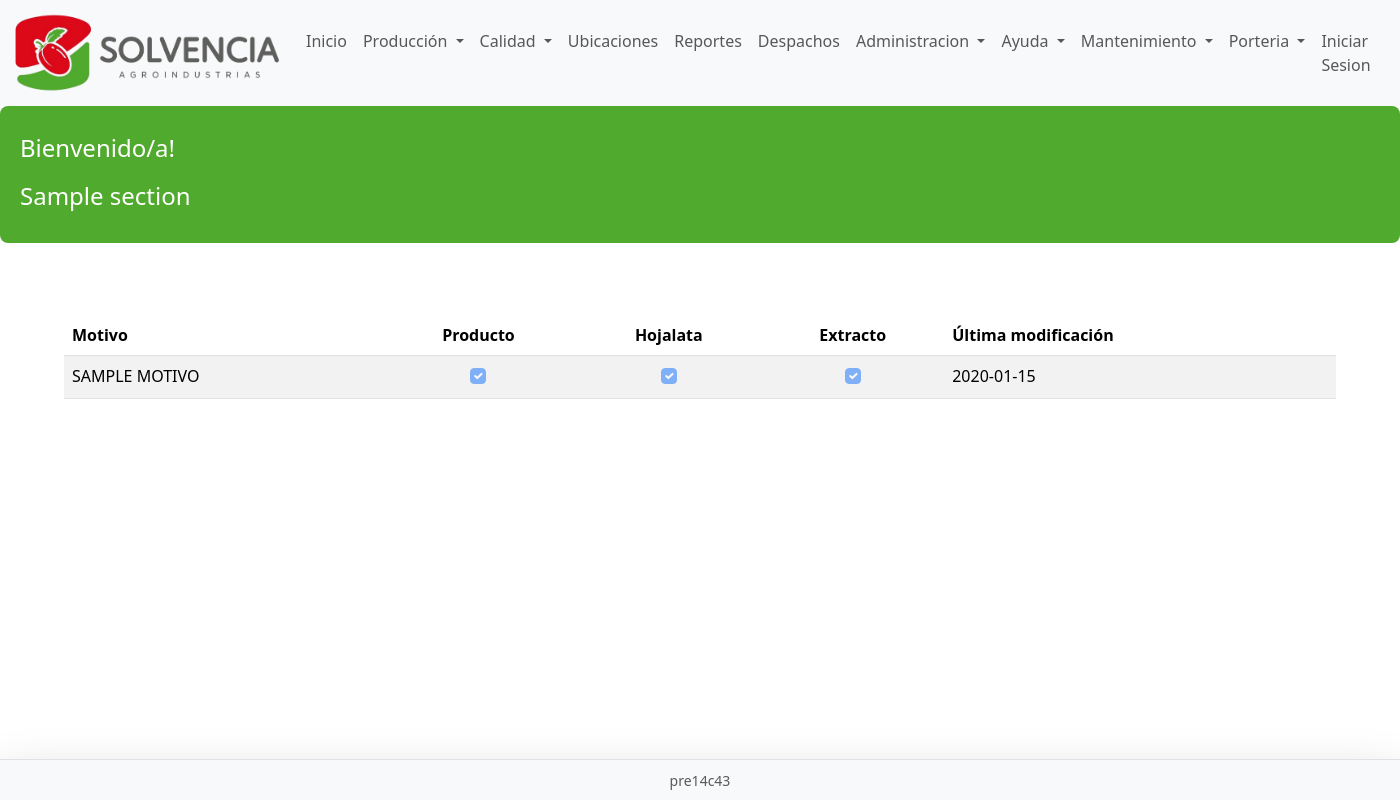
After one commit to ldgss/laudos, a Flask app: template templates/motivosdebloqueo/index.html in a window 1400 px wide. The commit adds this page. Run offline with Flask 3, Linux system fonts and the light colour scheme; the template is opened without the code that fills it: most values are stand-ins (such as "Sample title", 1, 10 or a date in 2020); parts of the project's set-up code (start-up, migrations or seed data) failed here and were passed over.

Commit message:
mostrar motivos de bloqueo

```diff
--- a/app.py
+++ b/app.py
@@ -27,8 +27,9 @@ from routes import bascula
 from routes import retiro
 from routes import hojalata
 from routes import hys
+from routes import energia
 from routes import vencimientos
-from routes import energia
+from routes import motivosdebloqueo
 from routes import intervenciones
 from routes import etiquetasystickers
 from routes import ayuda
@@ -115,6 +116,7 @@ app.register_blueprint(retiro.retiro_bp)
 app.register_blueprint(hojalata.hojalata_bp)
 app.register_blueprint(hys.hys_bp)
 app.register_blueprint(vencimientos.vencimientos_bp)
+app.register_blueprint(motivosdebloqueo.motivosdebloqueo_bp)
 app.register_blueprint(energia.energia_bp)
 app.register_blueprint(intervenciones.intervenciones_bp)
 app.register_blueprint(etiquetasystickers.etiquetasystickers_bp)
--- /dev/null
+++ b/routes/motivosdebloqueo.py
@@ -0,0 +1,26 @@
+from flask import render_template
+from flask import redirect
+from flask import url_for
+from utils import helpers
+from flask import Blueprint
+from models import mod_motivosdebloqueo
+from flask import flash
+from flask import request
+from flask import session
+
+
+motivosdebloqueo_bp = Blueprint("motivosdebloqueo", __name__)
+# cantidad para paginacion
+resultados_por_pagina = 20
+title = "Motivos de bloqueo"
+
+@motivosdebloqueo_bp.get("/motivosdebloqueo")
+def motivosdebloqueo():
+    if helpers.session_on():
+        section = "Listado de motivos de bloqueo"
+        motivosdebloqueo = mod_motivosdebloqueo.get_motivosdebloqueo()
+        return render_template("motivosdebloqueo/index.html",
+                                motivosdebloqueo=motivosdebloqueo,
+                                title=title, section=section)
+    else:
+        return redirect(url_for("login.login_get"))
--- a/templates/base/base.html
+++ b/templates/base/base.html
@@ -90,7 +90,7 @@
                   <a class="dropdown-item" href="/hys">Higiene y seguridad</a>
                 </li>
                 <li class="">
-                  <a class="dropdown-item" href="/motivosbloqueo">Motivos de bloqueo</a>
+                  <a class="dropdown-item" href="/motivosdebloqueo">Motivos de bloqueo</a>
                 </li>
                 <li class="">
                   <a class="dropdown-item" href="/vencimientos">Vencimientos</a>
--- /dev/null
+++ b/templates/motivosdebloqueo/index.html
@@ -0,0 +1,43 @@
+{% extends "base/base.html" %}
+
+{% block header %}
+{% endblock %}
+
+{% block content %}
+    <div class="container mt-5">
+        <div class="table-responsive">
+            <table class="table table-striped table-hover">
+                <thead>
+                    <th>Motivo</th>
+                    <th class="text-center">Producto</th>
+                    <th class="text-center">Hojalata</th>
+                    <th class="text-center">Extracto</th>
+                    <th>Última modificación</th>
+                </thead>
+                <tbody>
+                    {% for mb in motivosdebloqueo %}
+                        <tr>
+                            <td>{{ mb.motivo | upper }}</td>
+                            <td class="text-center">
+                                <div class="form-check d-flex justify-content-center">
+                                    <input class="form-check-input" type="checkbox" disabled {% if mb.mercaderia %}checked{% endif %}>
+                                </div>
+                            </td>
+                            <td class="text-center">
+                                <div class="form-check d-flex justify-content-center">
+                                    <input class="form-check-input" type="checkbox" disabled {% if mb.hojalata %}checked{% endif %}>
+                                </div>
+                            </td>
+                            <td class="text-center">
+                                <div class="form-check d-flex justify-content-center">
+                                    <input class="form-check-input" type="checkbox" disabled {% if mb.extracto %}checked{% endif %}>
+                                </div>
+                            </td>
+                            <td>{{ mb.ultima_actualizacion.strftime('%Y-%m-%d %H:%M') }}</td>
+                        </tr>
+                    {% endfor %}
+                </tbody>
+            </table>
+        </div>
+    </div>
+{% endblock %}
```
Also changed, not shown: models/mod_motivosdebloqueo.py (added, +27 -0 lines), templates/motivos_bloqueo/agregar.html (deleted, +0 -9 lines), templates/motivos_bloqueo/editar.html (deleted, +0 -9 lines), templates/motivos_bloqueo/index.html (deleted, +0 -9 lines), templates/motivos_bloqueo/listado.html (deleted, +0 -9 lines).
